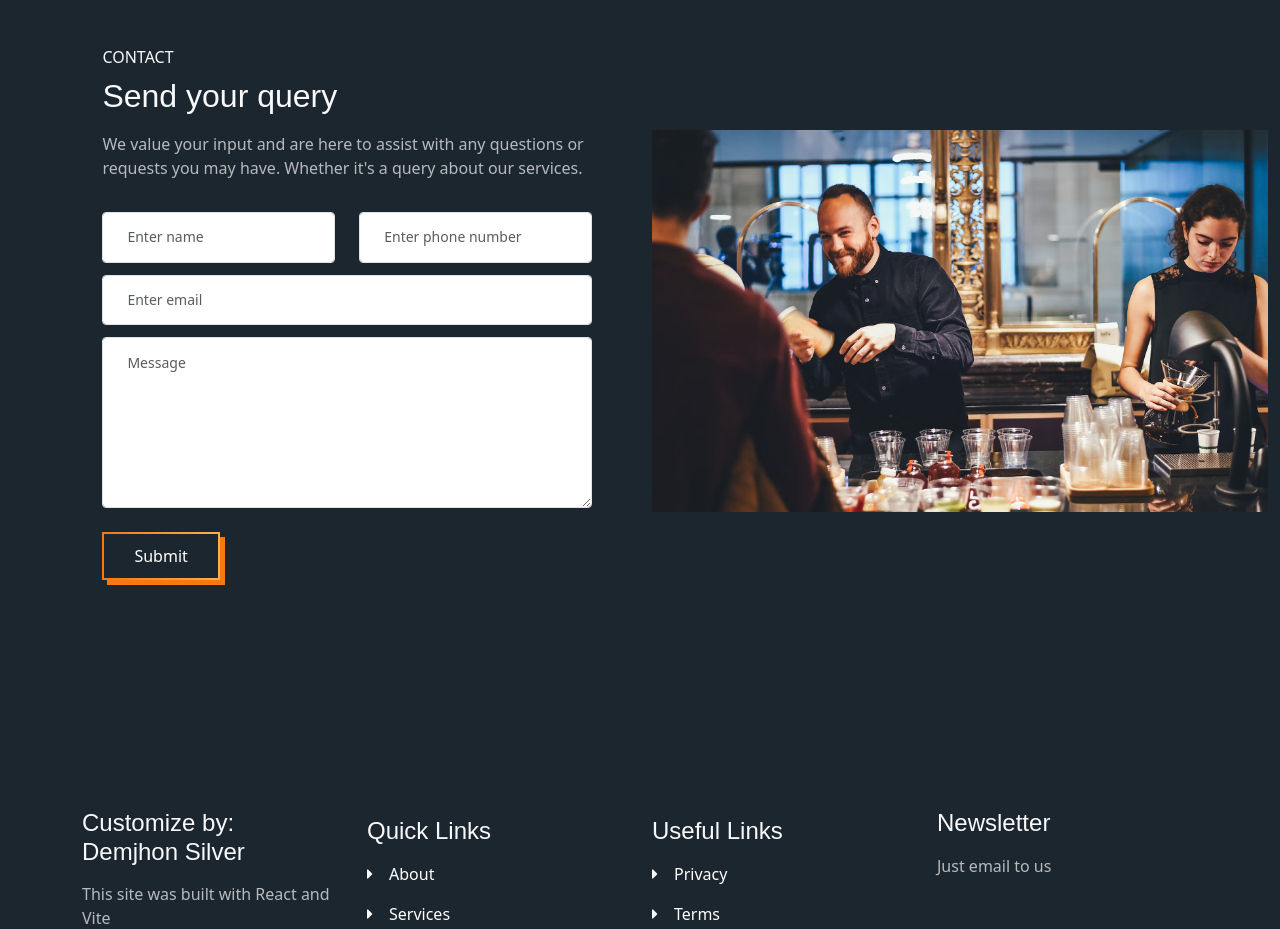
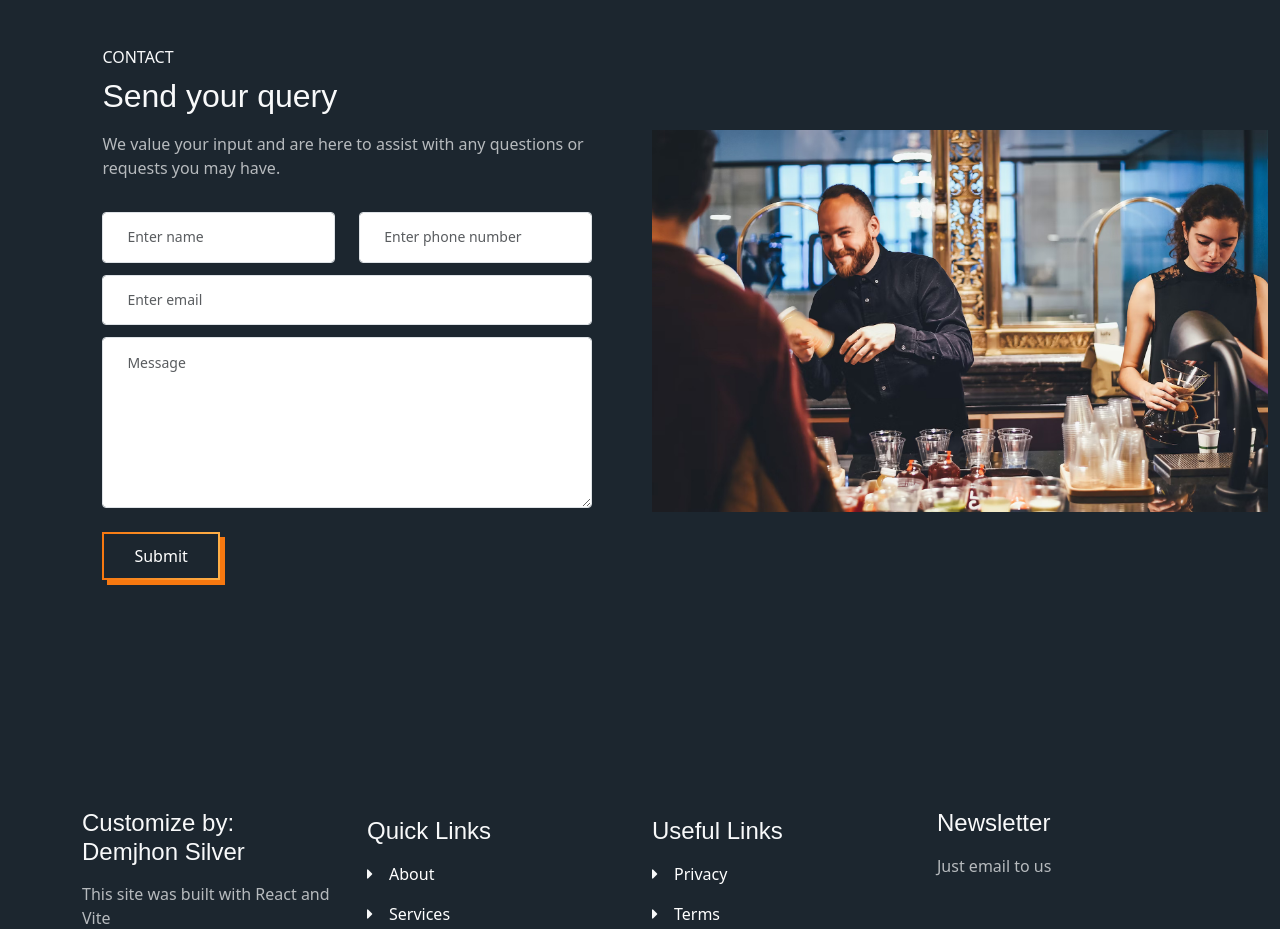
Before and after one commit to demjhonsilver/energize-coffee-house, a React (Vite) app: page / in a window 1280 px wide. Shown: the part 3100-4029 px from the top of the page. Built offline with nearby package versions, Linux system fonts and the light colour scheme.

Commit message:
executing run build command

```diff
--- a/src/contents/Contact.jsx
+++ b/src/contents/Contact.jsx
@@ -14,7 +14,7 @@ export const Contact = () => {
                               <p>CONTACT</p>
                               <h2 className="py-2">Send your query</h2>
                               <p className="para-light">
-                              We value your input and are here to assist with any questions or requests you may have. Whether it&#39;s  a query about our services.
+                              We value your input and are here to assist with any questions or requests you may have.
                               </p>
                           </div>
                           <div>
```
